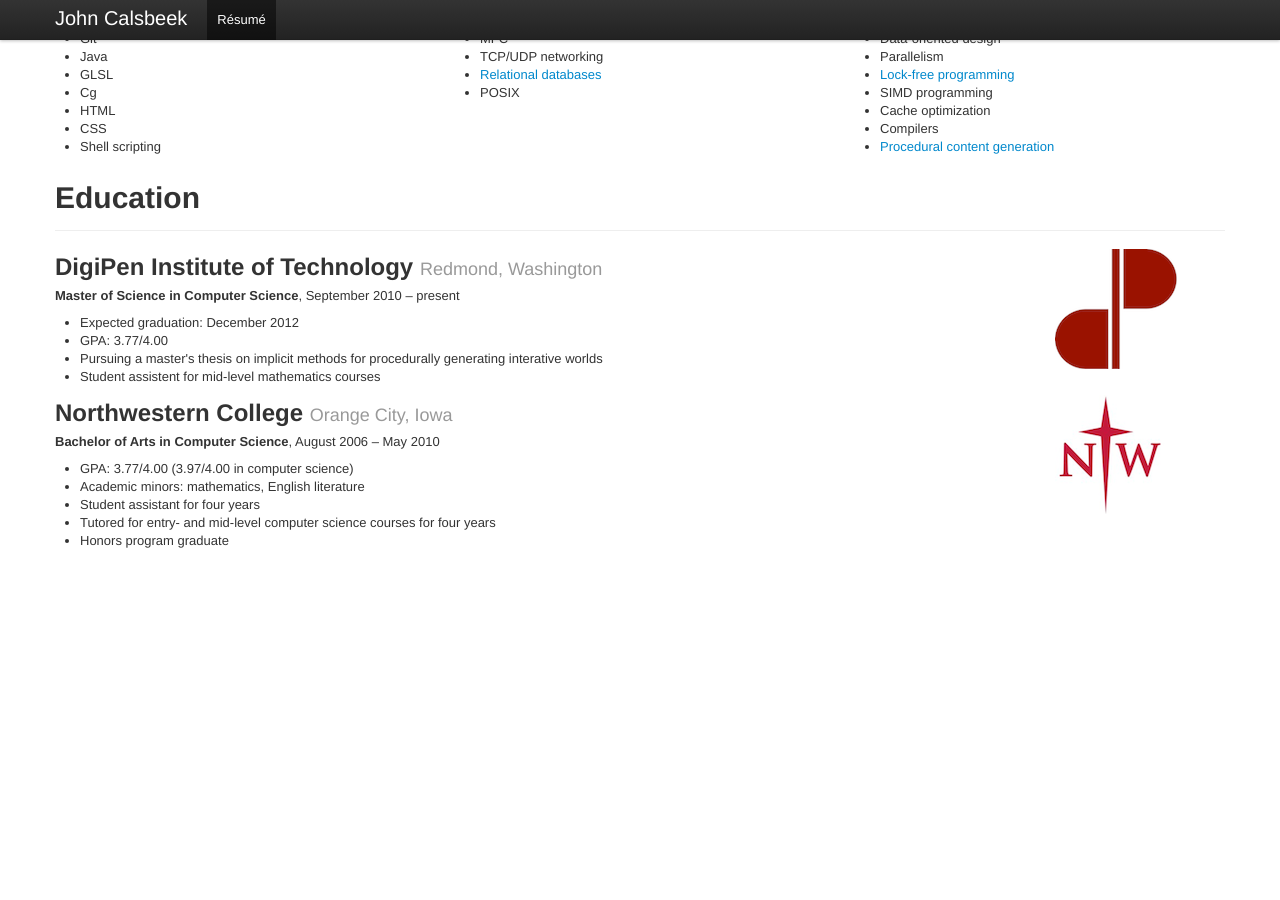
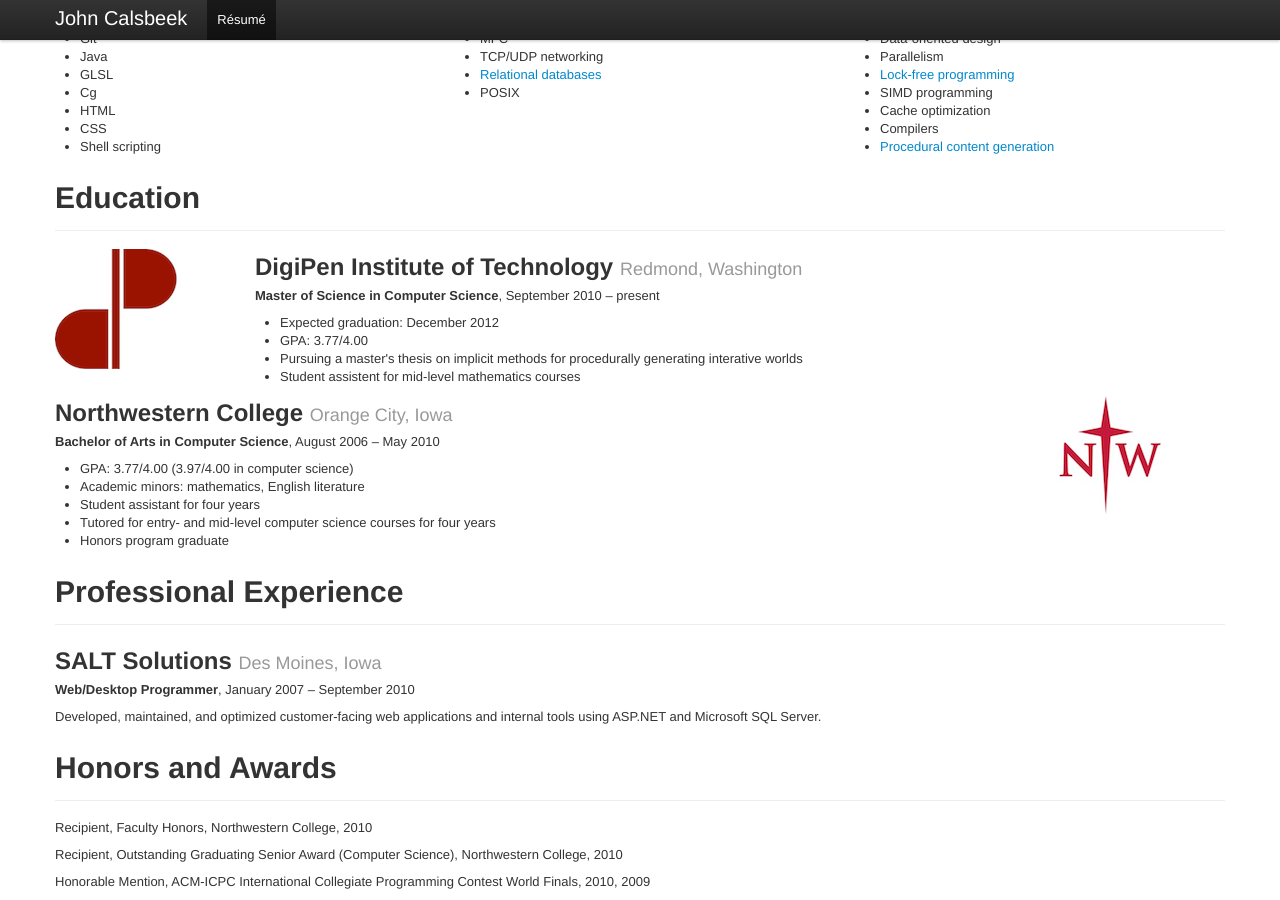
Before and after one commit to Nexuapex/nexuapex.github.com, a Jekyll site: the page built from resume.html, in a window 1280 px wide and 900 px high, scrolled down 964 px. Built offline with Jekyll 4.4.1, drawn with Linux system fonts in a browser that asks for light colours; nearby versions of some CDN libraries; before the commit the page ends 1523 px from its top, so only the background shows below that.

Commit message:
Added remaining résumé sections.

```diff
--- a/resume.html
+++ b/resume.html
@@ -180,6 +180,9 @@
     <h1>Education</h1>
   </div>
   <div class="row">
+    <div class="span2">
+      <img src="/img/digipen.png" width="122" height="120" alt="">
+    </div>
     <div class="span10">
       <h2>
         DigiPen Institute of Technology
@@ -193,9 +196,6 @@
             interative worlds</li>
         <li>Student assistent for mid-level mathematics courses</li>
       </ul>
-    </div>
-    <div class="span2">
-      <img src="/img/digipen.png" width="122" height="120" alt="">
     </div>
   </div>
   <div class="row">
@@ -219,6 +219,36 @@
   </div>
 </section>
 
+<section id="professional-experience">
+  <div class="page-header">
+    <h1>Professional Experience</h1>
+  </div>
+  <div class="row">
+    <div class="span12">
+      <h2>
+        SALT Solutions
+        <small>Des Moines, Iowa</small>
+      </h2>
+      <p><strong>Web/Desktop Programmer</strong>, January 2007 &ndash; September 2010</p>
+      <p>Developed, maintained, and optimized customer-facing web applications and internal tools
+         using ASP.NET and Microsoft SQL Server.</p>
+    </div>
+  </div>
+</section>
+
+<section id="honors-and-awards">
+  <div class="page-header">
+    <h1>Honors and Awards</h1>
+  </div>
+  <div class="row">
+    <div class="span12">
+      <p>Recipient, Faculty Honors, Northwestern College, 2010</p>
+      <p>Recipient, Outstanding Graduating Senior Award (Computer Science), Northwestern College, 2010</p>
+      <p>Honorable Mention, ACM-ICPC International Collegiate Programming Contest World Finals, 2010, 2009</p>
+    </div>
+  </div>
+</section>
+
 <script type="text/javascript">
   function pageInit() {
     $('#skills-and-interests a')
```
